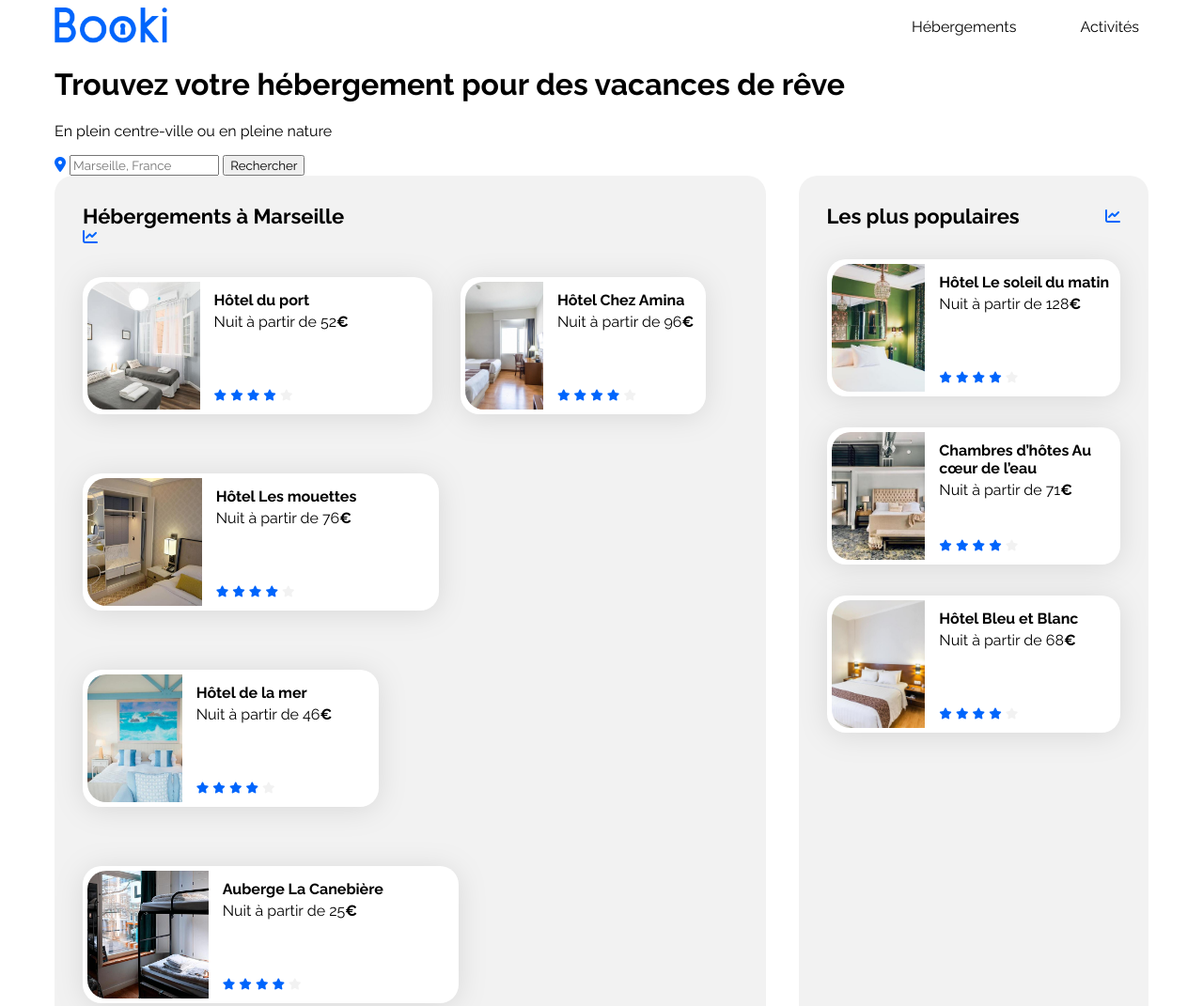
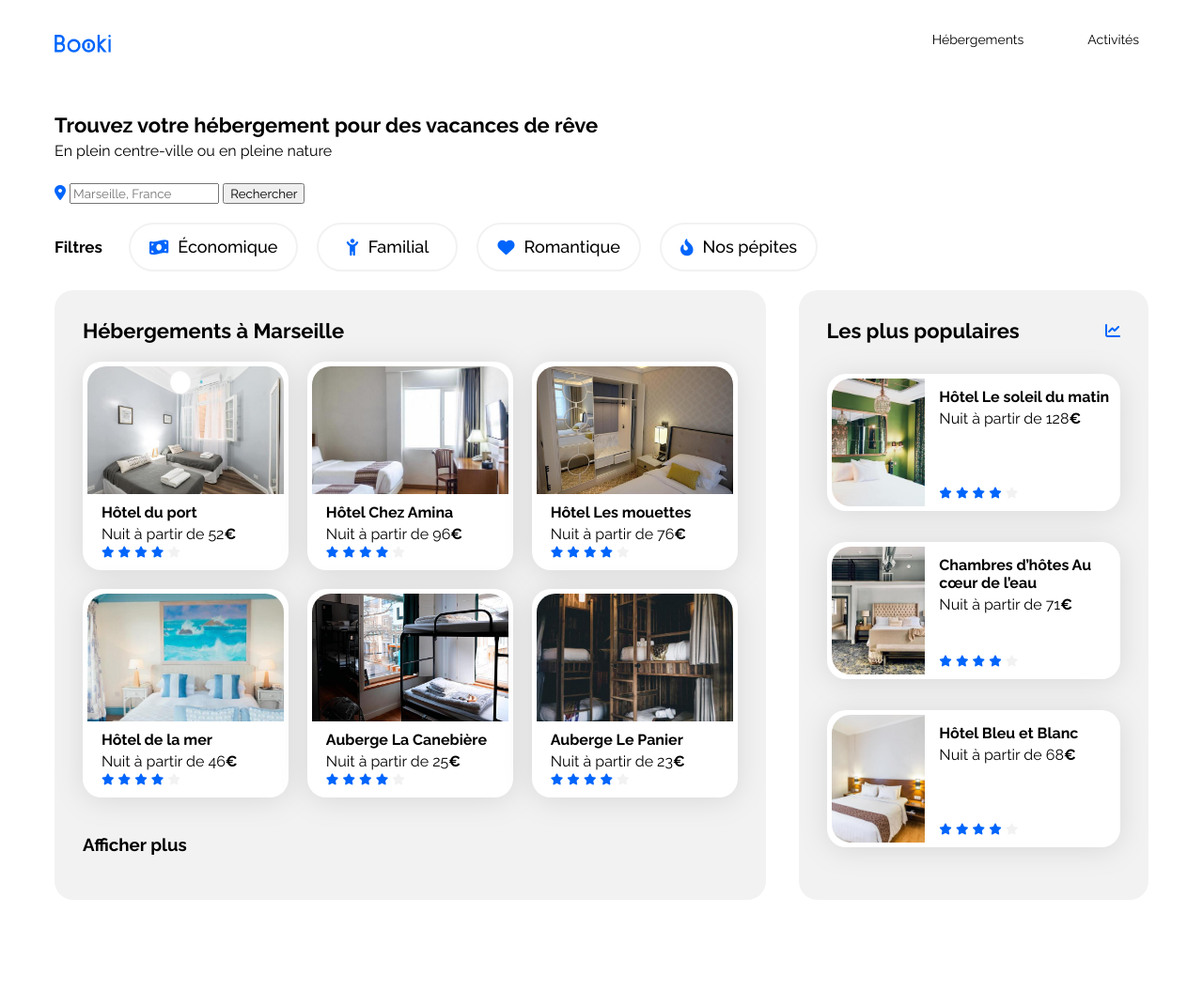
Before and after one commit to lucie-devcode/booki, a plain HTML site: page index.html in a window 1280 px wide. Shown: the top 1071 px of the page at 94% size. After the commit the page ends 966 px from the top, so only its background shows below. Drawn offline with Linux system fonts and the light colour scheme.

Commit message:
disposition cards hebergements +ajout des filtres

```diff
--- a/css/style.css
+++ b/css/style.css
@@ -7,6 +7,7 @@
     --main-color: #0065FC;
     --main-bg-color: #F2F2F2;
     --filter-bg-color: #DEEBFF;
+
 }
 
 .fa-solid {
@@ -16,6 +17,27 @@
 body {
     display: flex;
     justify-content: center;
+}
+
+header {
+    margin-bottom: 60px;
+}
+
+h1 {
+  margin: 0 0 5px; /* 5px sous le titre */
+}
+
+p {
+  margin: 0 0 25px; /* 25px sous le paragraphe */
+}
+
+a {
+    color: inherit;
+    text-decoration: none;
+}
+
+h1 {
+    font-size: 22px;
 }
 
 .main-container {
@@ -28,15 +50,14 @@ body {
 .navbar {
     display: flex;
     justify-content: space-between;
-    align-items: center;
+    align-items: flex-end;
     margin: 0 auto;
     width: 100%;
 }
 
-.navbar img {
-    width: 120px; /* adapte selon ce que Figma indique */
+.logo img {
+    width: 60px; /* adapte selon ce que Figma indique */
     height: auto; /* conserve les proportions */
-
 }
 
 .nav-links {
@@ -45,14 +66,19 @@ body {
     padding: 10px;
 }
 
+.nav-links a {
+    display: inline-block;
+    text-decoration: none;
+    padding-top: 16px;
+    font-size: 14px;
+    font-weight: 400;
+    color: black;
+    position: relative;
+}
+
 .nav-links a:hover {
   color: var(--main-color);
   border-top: 2px solid var(--main-color);
-}
-
-a {
-    color: inherit;
-    text-decoration: none;
 }
 
 .section-title {
@@ -83,6 +109,68 @@ a {
     color: var(--main-bg-color)
 }
 
+/****** Filters ***********/
+
+.filters{
+    display: flex;
+    align-items: center;
+    flex-wrap: wrap;
+    gap: 20px;                 /* espace entre le titre et les pills */
+    padding-top: 20px;
+    padding-bottom: 20px;
+}
+
+.filters h3{
+  margin: 0 8px 0 0;         /* collé au premier pill */
+  font-size: 17px;
+}
+
+/* Pill */
+.btn-filter{
+  display: flex;
+  align-items: center;
+  justify-content: center;
+  gap: 10px;                 /* espace icône/texte */
+  padding: 15px 20px;
+  border: 2px solid var(--main-bg-color);
+  border-radius: 30px;
+  background: #fff;
+  font-weight: 500;
+  cursor: pointer;
+  font-size: 18px;
+  min-width: 150px;
+}
+
+/* Pastille icône */
+.btn-filter .icon{
+  display: grid;
+  place-items: center;
+  width: auto;
+  height: auto;
+  border-radius: 50%;
+
+}
+
+.btn-filter i{
+  color: var(--main-color);
+  font-size: 18px;
+}
+
+.btn-filter .label{ line-height: 1; }
+
+/* Hover / focus */
+.btn-filter:hover{
+  background: var(--filter-bg-color);
+  border-color: var(--filter-bg-color);
+  box-shadow: 0 6px 16px rgba(0,0,0,.08);
+}
+
+.btn-filter:focus-visible{
+  outline: 2px solid var(--main-color);
+  outline-offset: 2px;
+}
+
+
 /****** Hebergements And Populaires ***********/
 .hebergements-and-populaires {
     display: flex;
@@ -99,36 +187,39 @@ a {
 /****** Hebergements ***********/
 .hebergements {
     width: 65%;
+    display: flex;
+    flex-direction: column;
 }
 
 .hebergements-title {
     display: flex;
     justify-content: space-between;
     align-items: center;
+    margin: 0 0 20px 0;
 }
 
 .hebergements-cards {
-    display: flex;
-    flex-direction: row;
-    flex-wrap: wrap;
-     gap: 30px
+    display: grid;
+    grid-template-columns: 1fr 1fr 1fr;
+    gap: 20px;
 }
 
 .hebergements-cards .card {
     display: flex;
-    margin-top: 33px;
+    flex-direction: column;
+    margin: 0;
 
 }
 
 .hebergements-cards img {
-    width: 33%;
+    width: 100%;
     height: 136px;
     border-top-left-radius: 20px;
-    border-bottom-left-radius: 20px;
+    border-top-right-radius: 20px;
 }
 
 .hebergements-cards .card-content {
-    width: 67%;
+    width: 100%;
     padding-left: 15px;
     display: flex;
     flex-direction: column;
@@ -147,6 +238,10 @@ a {
 
 .hebergements-cards .card-rating {
     margin-bottom: 5px;
+}
+
+.afficher-plus {
+    margin-top: 20px;             /* = gap de la grille pour un alignement propre */
 }
 
 /****** Populaires ***********/
--- a/index.html
+++ b/index.html
@@ -43,18 +43,43 @@
             <button type="submit">Rechercher</button>
         </form>
 
-        <main>
+    <!-- FILTERS -->
+
+    <div class="filters">
+  <h3>Filtres</h3>
+
+  <button class="btn-filter">
+    <span class="icon"><i class="fa-solid fa-money-bill-wave"></i></span>
+    <span class="label">Économique</span>
+  </button>
+
+  <button class="btn-filter">
+    <span class="icon"><i class="fa-solid fa-child-reaching"></i></span>
+    <span class="label">Familial</span>
+  </button>
+
+  <button class="btn-filter">
+    <span class="icon"><i class="fa-solid fa-heart"></i></span>
+    <span class="label">Romantique</span>
+  </button>
+
+  <button class="btn-filter">
+    <span class="icon"><i class="fa-solid fa-fire-flame-curved"></i></span>
+    <span class="label">Nos pépites</span>
+  </button>
+</div>
+
 
     <!-- HEBERGEMENT-POPULAIRE -->
 
+        <main>
         <div class="hebergements-and-populaires">
 
-    <!-- 1ST SECTION -->
+    <!-- HEBERGEMENTS -->
 
         <section class="hebergements">
-            <div class="hebergement-title">
+            <div class="hebergements-title">
                 <h2 class="section-title">Hébergements à Marseille</h2>
-                <i class="fa-solid fa-chart-line" aria-hidden="true"></i>
             </div>
 
             <div class="hebergements-cards">
@@ -172,10 +197,13 @@
                     </div>
                 </article>
             </a>
-            </div>
+        </div>
+        <div class="afficher-plus">
+            <h3><a href="#">Afficher plus</a></h3>
+        </div>
         </section>
 
-        <!-- 2ND SECTION -->
+        <!-- POPULAIRES -->
 
 
         <section class="populaires">
@@ -241,11 +269,11 @@
                             </div>
                     </article>
                 </a>
-            </div>
+                </div>
         </section>
         </div>
 
-        <!-- 3RD SECTION -->
+        <!-- ACTIVITES -->
 
 
 
```
Also changed, not shown: images/logo/Booki@3x.png (deleted), 3 other files.
